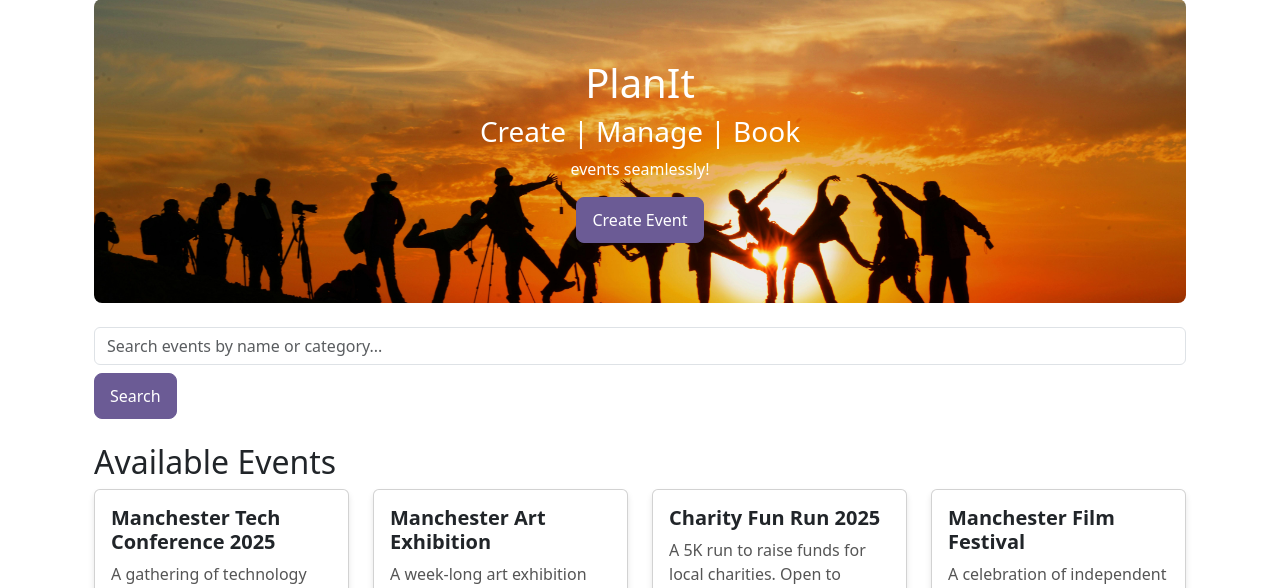
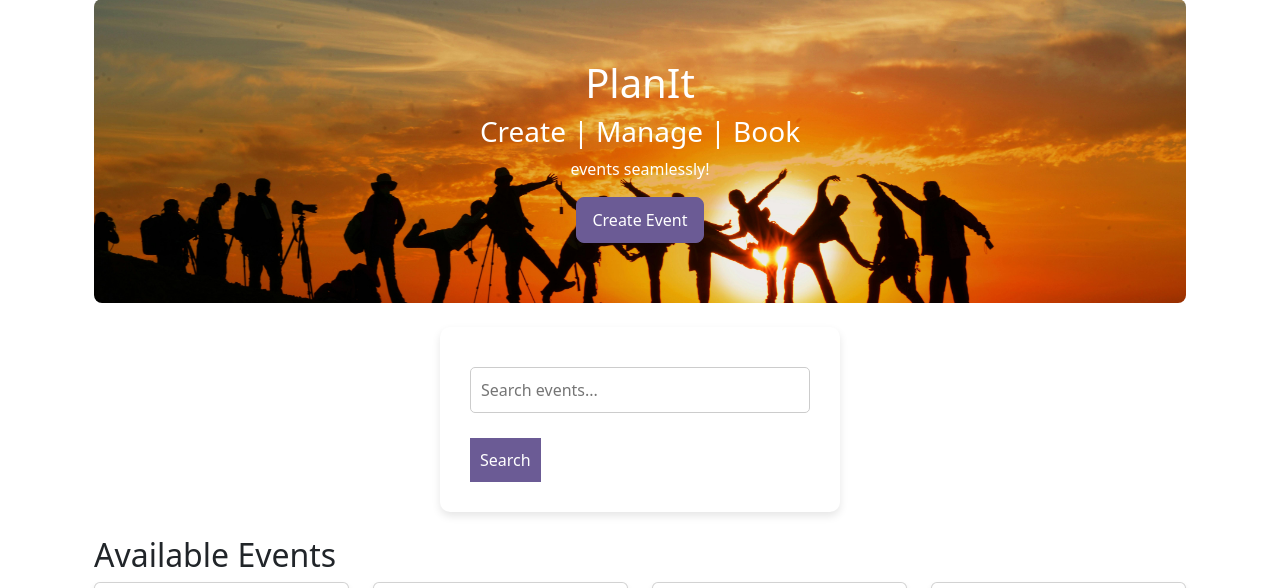
Before and after one commit to EktaMehra/PlanIt, a Django app: page / in a window 1280 px wide. Shown: the part 121-709 px from the top of the page. Run offline with Django 5.2, Linux system fonts and the light colour scheme; data comes from the database, SQL or seed files in the repository.

Commit message:
Add search filter leading to result feature

```diff
--- a/events/templates/events/home.html
+++ b/events/templates/events/home.html
@@ -13,13 +13,10 @@
 
     <!-- Search Section -->
     <div class="search-section my-4">
-        <input
-            type="text"
-            id="searchInput"
-            class="form-control"
-            placeholder="Search events by name or category..."
-        />
-        <button type="submit" class="btn btn-primary mt-2">Search</button>
+        <form method="GET" action="{% url 'home' %}">
+            <input type="text" name="q" placeholder="Search events..." value="{{ query }}">
+            <button type="submit">Search</button>
+        </form>
     </div>
 
     <!-- Events Section -->
```
